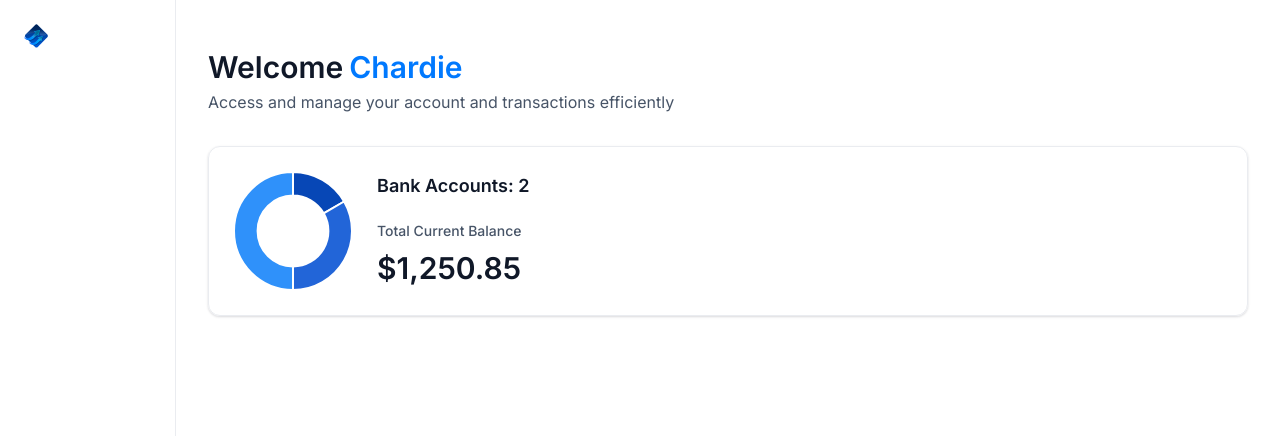
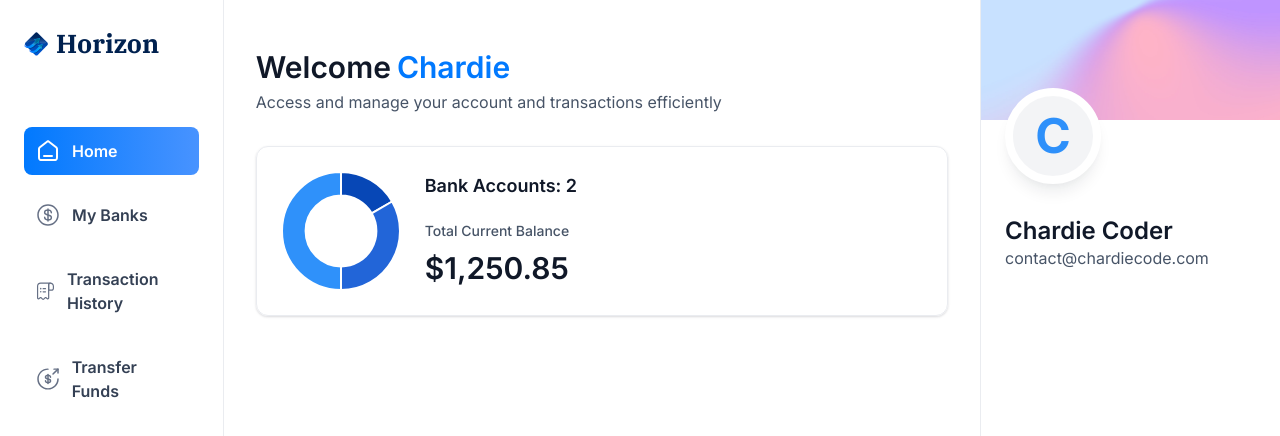
Before and after one commit to chardiecode/bankin-finance, a Next.js app: page / in a window 1280 px wide. Shown: the top 436 px of the page. Built offline with nearby package versions, Linux system fonts and the light colour scheme.

Commit message:
Add sidebar

```diff
--- a/app/(root)/layout.tsx
+++ b/app/(root)/layout.tsx
@@ -1,4 +1,6 @@
+import MobileNav from "@/components/MobileNav";
 import Sidebar from "@/components/Sidebar";
+import Image from "next/image";
 
 export default function RootLayout({
   children,
@@ -12,7 +14,16 @@
   return (
     <main className="flex h-screen w-full font-inter">
       <Sidebar user={loggedIn} />
-      {children}
+
+      <div className="flex size-full flex-col">
+        <div className="root-layout">
+          <Image alt="logo" height={30} src={"/icons/logo.svg"} width={30} />
+          <div>
+            <MobileNav user={loggedIn || "Guest"} />
+          </div>
+        </div>
+        {children}
+      </div>
     </main>
   );
 }
--- a/app/(root)/page.tsx
+++ b/app/(root)/page.tsx
@@ -1,8 +1,13 @@
 import HeaderBox from "@/components/HeaderBox";
+import RightSidebar from "@/components/RightSidebar";
 import TotalBalanceBox from "@/components/TotalBalanceBox";
 
 const Home = () => {
-  const loggedIn = { lastName: "Coder", firstName: "Chardie" };
+  const loggedIn = {
+    lastName: "Coder",
+    firstName: "Chardie",
+    email: "contact@chardiecode.com",
+  };
   return (
     <section className="home">
       <div className="home-content">
@@ -20,6 +25,7 @@
           />
         </header>
       </div>
+      <RightSidebar user={loggedIn} transactions={[]} banks={[]} />
     </section>
   );
 };
--- a/app/globals.css
+++ b/app/globals.css
@@ -155,7 +155,7 @@
 
   /* Right sidebar */
   .right-sidebar {
-    @apply no-scrollbar hidden h-screen max-h-screen flex-col border-l border-gray-200 xl:flex w-[355px] xl:overflow-y-scroll !important;
+    @apply no-scrollbar hidden h-screen h-screen max-h-screen flex-col border-l border-gray-200 xl:flex min-w-[300px] 2xl:min-w-[355px] xl:overflow-y-scroll !important;
   }
 
   .profile-banner {
--- /dev/null
+++ b/components/MobileNav.tsx
@@ -0,0 +1,86 @@
+"use client";
+
+import {
+  Sheet,
+  SheetClose,
+  SheetContent,
+  SheetTrigger,
+} from "@/components/ui/sheet";
+import { sidebarLinks } from "@/constants";
+import { cn } from "@/lib/utils";
+import Link from "next/link";
+import Image from "next/image";
+import { usePathname } from "next/navigation";
+
+const MobileNav = ({ user }: MobileNavProps) => {
+  const pathname = usePathname();
+  return (
+    <section className="w-full max-w-[264px]">
+      <Sheet>
+        <SheetTrigger>
+          <Image
+            alt="menu"
+            className="cursor-pointer"
+            height={30}
+            src={"/icons/hamburger.svg"}
+            width={30}
+          />
+        </SheetTrigger>
+        <SheetContent className="bg-white border-none" side={"left"}>
+          <Link
+            className="flex cursor-pointer items-center gap-1 px-4"
+            href="/"
+          >
+            <Image alt="Logo" height={34} src={"/icons/logo.svg"} width={34} />
+            <h1 className="text-26 font-ibm-plex-serif font-bold text-black-1">
+              Horizon
+            </h1>
+          </Link>
+          <div className="mobile-nav-sheet">
+            <SheetClose asChild>
+              <nav className="flex h-full flex-col gap-6 pt-16 text-white">
+                {sidebarLinks.map((item) => {
+                  const isActive =
+                    pathname === item.route ||
+                    pathname.startsWith(`${item.route}/`);
+                  return (
+                    <SheetClose asChild key={item.route}>
+                      <Link
+                        key={item.label}
+                        className={cn("flex mobilenav-sheet_close w-full", {
+                          "bg-bank-gradient": isActive,
+                        })}
+                        href={item.route}
+                      >
+                        <div className="relative size-6">
+                          <Image
+                            alt={item.label}
+                            width={20}
+                            height={20}
+                            src={item.imgURL}
+                            className={cn({
+                              "brightness-[3] invert-0": isActive,
+                            })}
+                          />
+                        </div>
+                        <p
+                          className={cn("text-16 font-semibold text-black-2", {
+                            "!text-white": isActive,
+                          })}
+                        >
+                          {item.label}
+                        </p>
+                      </Link>
+                    </SheetClose>
+                  );
+                })}
+              </nav>
+            </SheetClose>
+          </div>
+        </SheetContent>
+      </Sheet>
+    </section>
+  );
+};
+
+export default MobileNav;
--- /dev/null
+++ b/components/RightSidebar.tsx
@@ -0,0 +1,24 @@
+const RightSidebar = ({ user, transactions, banks }: RightSidebarProps) => {
+  return (
+    <aside className="right-sidebar">
+      <section className="flex flex-col pb-8">
+        <div className="profile-banner" />
+        <div className="profile">
+          <div className="profile-img">
+            <span className="text-5xl font-bold text-blue-500">
+              {user.firstName[0]}
+            </span>
+          </div>
+          <div className="profile-details">
+            <h1 className="profile-name">
+              {user.firstName} {user.lastName}
+            </h1>
+            <p className="profile-email">{user.email}</p>
+          </div>
+        </div>
+      </section>
+    </aside>
+  );
+};
+
+export default RightSidebar;
--- a/components/Sidebar.tsx
+++ b/components/Sidebar.tsx
@@ -1,12 +1,17 @@
+"use client";
+
 import { sidebarLinks } from "@/constants";
+import { cn } from "@/lib/utils";
 import Image from "next/image";
 import Link from "next/link";
+import { usePathname } from "next/navigation";
 
 const Sidebar = ({ user }: SiderbarProps) => {
+  const pathname = usePathname();
   return (
     <section className="sidebar">
       <nav className="flex flex-col gap-4">
-        <Link className="mb-12 cursor-pointer items-center gap-2" href="/">
+        <Link className="flex mb-12 cursor-pointer items-center gap-2" href="/">
           <Image
             alt="Logo"
             className="size-[24px] max-xl:size-14"
@@ -14,12 +19,32 @@
             src={"/icons/logo.svg"}
             width={34}
           />
-          <h1 className="sidebar-log">Horizon</h1>
+          <h1 className="sidebar-logo">Horizon</h1>
         </Link>
         {sidebarLinks.map((item) => {
+          const isActive =
+            pathname === item.route || pathname.startsWith(`${item.route}/`);
           return (
-            <Link key={item.label} className="" href={item.route}>
-              {item.label}
+            <Link
+              key={item.label}
+              className={cn("sidebar-link", { "bg-bank-gradient": isActive })}
+              href={item.route}
+            >
+              <div className="relative size-6">
+                <Image
+                  fill
+                  alt={item.label}
+                  src={item.imgURL}
+                  className={cn({ "brightness-[3] invert-0": isActive })}
+                />
+              </div>
+              <p
+                className={cn("sidebar-label", {
+                  "!text-white": isActive,
+                })}
+              >
+                {item.label}
+              </p>
             </Link>
           );
         })}
--- /dev/null
+++ b/components/ui/sheet.tsx
@@ -0,0 +1,140 @@
+"use client";
+
+import * as React from "react";
+import * as SheetPrimitive from "@radix-ui/react-dialog";
+import { cva, type VariantProps } from "class-variance-authority";
+import { X } from "lucide-react";
+
+import { cn } from "@/lib/utils";
+
+const Sheet = SheetPrimitive.Root;
+
+const SheetTrigger = SheetPrimitive.Trigger;
+
+const SheetClose = SheetPrimitive.Close;
+
+const SheetPortal = SheetPrimitive.Portal;
+
+const SheetOverlay = React.forwardRef<
+  React.ElementRef<typeof SheetPrimitive.Overlay>,
+  React.ComponentPropsWithoutRef<typeof SheetPrimitive.Overlay>
+>(({ className, ...props }, ref) => (
+  <SheetPrimitive.Overlay
+    className={cn(
+      "fixed inset-0 z-50 bg-black/80  data-[state=open]:animate-in data-[state=closed]:animate-out data-[state=closed]:fade-out-0 data-[state=open]:fade-in-0",
+      className,
+    )}
+    {...props}
+    ref={ref}
+  />
+));
+SheetOverlay.displayName = SheetPrimitive.Overlay.displayName;
+
+const sheetVariants = cva(
+  "fixed z-50 gap-4 bg-background p-6 shadow-lg transition ease-in-out data-[state=open]:animate-in data-[state=closed]:animate-out data-[state=closed]:duration-300 data-[state=open]:duration-500",
+  {
+    variants: {
+      side: {
+        top: "inset-x-0 top-0 border-b data-[state=closed]:slide-out-to-top data-[state=open]:slide-in-from-top",
+        bottom:
+          "inset-x-0 bottom-0 border-t data-[state=closed]:slide-out-to-bottom data-[state=open]:slide-in-from-bottom",
+        left: "inset-y-0 left-0 h-full w-3/4 border-r data-[state=closed]:slide-out-to-left data-[state=open]:slide-in-from-left sm:max-w-sm",
+        right:
+          "inset-y-0 right-0 h-full w-3/4  border-l data-[state=closed]:slide-out-to-right data-[state=open]:slide-in-from-right sm:max-w-sm",
+      },
+    },
+    defaultVariants: {
+      side: "right",
+    },
+  },
+);
+
+interface SheetContentProps
+  extends React.ComponentPropsWithoutRef<typeof SheetPrimitive.Content>,
+    VariantProps<typeof sheetVariants> {}
+
+const SheetContent = React.forwardRef<
+  React.ElementRef<typeof SheetPrimitive.Content>,
+  SheetContentProps
+>(({ side = "right", className, children, ...props }, ref) => (
+  <SheetPortal>
+    <SheetOverlay />
+    <SheetPrimitive.Content
+      ref={ref}
+      className={cn(sheetVariants({ side }), className)}
+      {...props}
+    >
+      {children}
+      <SheetPrimitive.Close className="absolute right-4 top-4 rounded-sm opacity-70 ring-offset-background transition-opacity hover:opacity-100 focus:outline-none focus:ring-2 focus:ring-ring focus:ring-offset-2 disabled:pointer-events-none data-[state=open]:bg-secondary">
+        <X className="h-4 w-4" />
+        <span className="sr-only">Close</span>
+      </SheetPrimitive.Close>
+    </SheetPrimitive.Content>
+  </SheetPortal>
+));
+SheetContent.displayName = SheetPrimitive.Content.displayName;
+
+const SheetHeader = ({
+  className,
+  ...props
+}: React.HTMLAttributes<HTMLDivElement>) => (
+  <div
+    className={cn(
+      "flex flex-col space-y-2 text-center sm:text-left",
+      className,
+    )}
+    {...props}
+  />
+);
+SheetHeader.displayName = "SheetHeader";
+
+const SheetFooter = ({
+  className,
+  ...props
+}: React.HTMLAttributes<HTMLDivElement>) => (
+  <div
+    className={cn(
+      "flex flex-col-reverse sm:flex-row sm:justify-end sm:space-x-2",
+      className,
+    )}
+    {...props}
+  />
+);
+SheetFooter.displayName = "SheetFooter";
+
+const SheetTitle = React.forwardRef<
+  React.ElementRef<typeof SheetPrimitive.Title>,
+  React.ComponentPropsWithoutRef<typeof SheetPrimitive.Title>
+>(({ className, ...props }, ref) => (
+  <SheetPrimitive.Title
+    ref={ref}
+    className={cn("text-lg font-semibold text-foreground", className)}
+    {...props}
+  />
+));
+SheetTitle.displayName = SheetPrimitive.Title.displayName;
+
+const SheetDescription = React.forwardRef<
+  React.ElementRef<typeof SheetPrimitive.Description>,
+  React.ComponentPropsWithoutRef<typeof SheetPrimitive.Description>
+>(({ className, ...props }, ref) => (
+  <SheetPrimitive.Description
+    ref={ref}
+    className={cn("text-sm text-muted-foreground", className)}
+    {...props}
+  />
+));
+SheetDescription.displayName = SheetPrimitive.Description.displayName;
+
+export {
+  Sheet,
+  SheetPortal,
+  SheetOverlay,
+  SheetTrigger,
+  SheetClose,
+  SheetContent,
+  SheetHeader,
+  SheetFooter,
+  SheetTitle,
+  SheetDescription,
+};
--- a/package.json
+++ b/package.json
@@ -11,6 +11,7 @@
     "lint:fix": "eslint . --ext .js,.jsx,.ts,.tsx --fix"
   },
   "dependencies": {
+    "@radix-ui/react-dialog": "^1.1.1",
     "@radix-ui/react-slot": "^1.1.0",
     "chart.js": "^4.4.4",
     "class-variance-authority": "^0.7.0",
```
Also changed, not shown: 1 other file (tests, documents, lock files or other folders).
